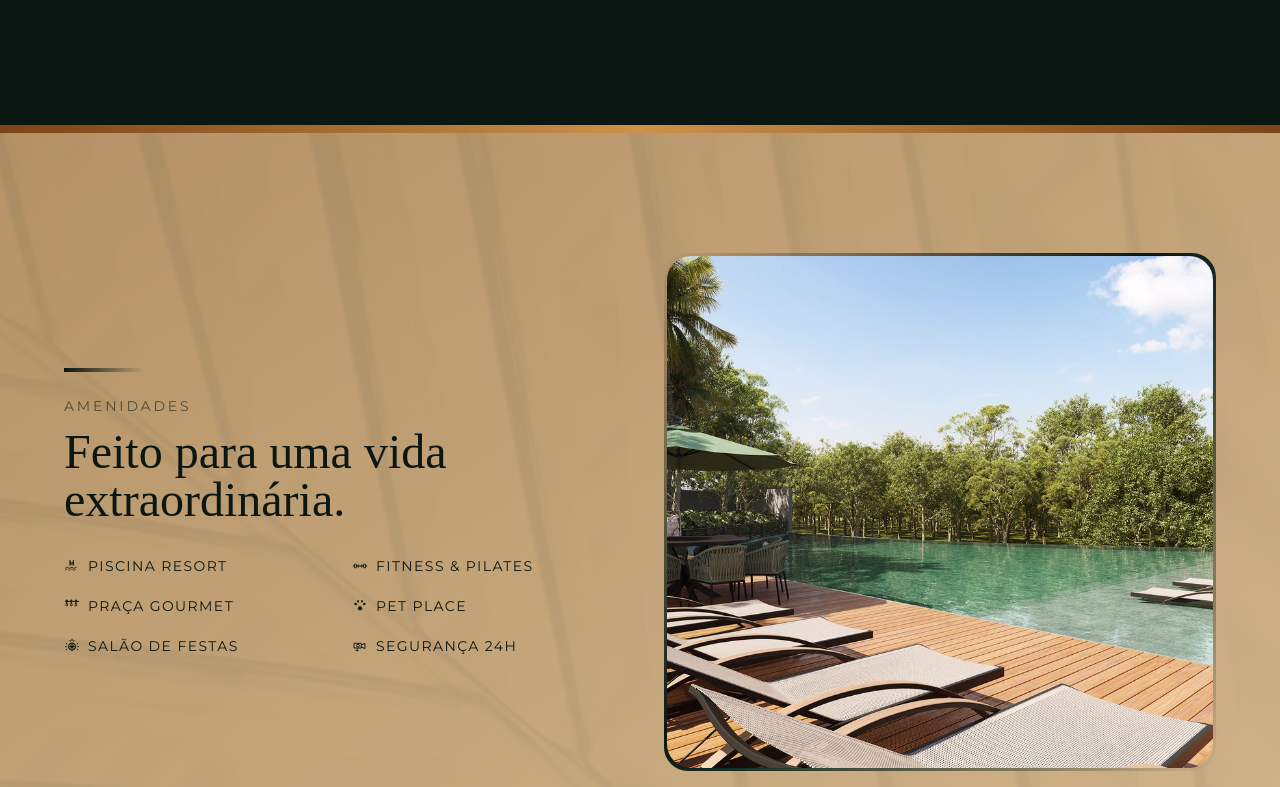
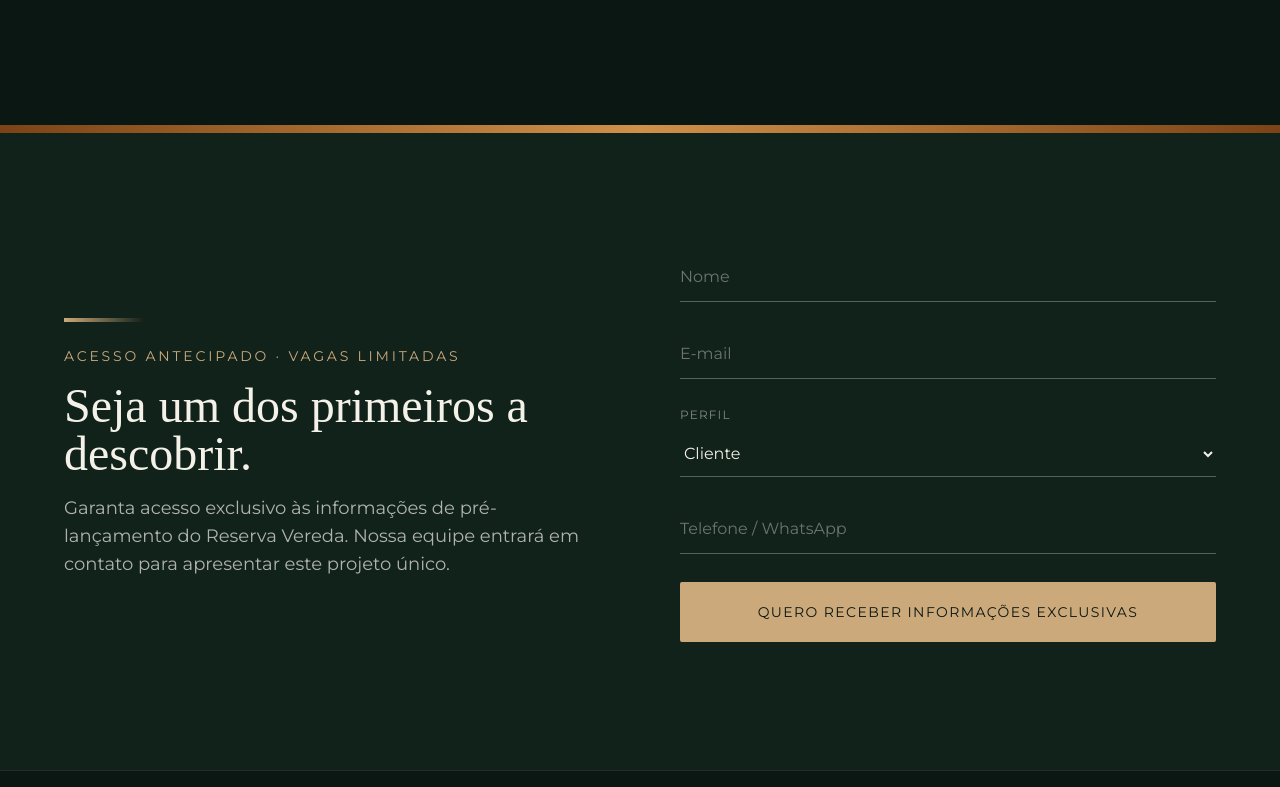
Before and after one commit to Docxdsz/SAN.bO-Sites, a plain HTML site: page site/index.html in a window 1280 px wide. Shown: the part 4333-5120 px from the top of the page. Drawn offline with nearby package versions, Linux system fonts and the light colour scheme; a web font is replaced by a local one.

Commit message:
Remove amenidades section

```diff
--- a/site/index.html
+++ b/site/index.html
@@ -282,52 +282,6 @@
     </div>
   </section>
 
-  <section id="amenidades" class="relative overflow-hidden py-24 md:py-32 px-6 bg-gradient-to-br from-gold-600 to-gold-400">
-    <img src="assets/images/amenidades-palm-accent.png" alt="" class="absolute inset-0 w-full h-full object-cover pointer-events-none" />
-    <div class="absolute inset-0 bg-offwhite/15 pointer-events-none" aria-hidden="true"></div>
-    <div class="js-divider absolute top-0 inset-x-0 h-2 bg-gradient-to-r from-[#7C4316] via-[#CF9049] to-[#7C4316] pointer-events-none" aria-hidden="true"></div>
-    <div class="relative z-10 max-w-6xl mx-auto grid md:grid-cols-2 gap-12 items-center">
-      <div class="js-reveal">
-        <div class="js-divider mb-6 h-1 w-20 bg-gradient-to-r from-forest-950 to-transparent"></div>
-        <p class="text-forest-950/60 text-xs md:text-sm uppercase tracking-[0.2em] mb-3">Amenidades</p>
-        <h2 class="font-serif text-3xl md:text-5xl text-forest-950 mb-8">Feito para uma vida extraordinária.</h2>
-        <div class="grid grid-cols-2 gap-x-6 gap-y-5 text-sm uppercase tracking-widest text-forest-950">
-          <span class="inline-flex items-center gap-2">
-            <svg class="w-4 h-4 shrink-0" viewBox="0 0 24 24" fill="none" stroke="currentColor" stroke-width="1.4" aria-hidden="true"><path d="M9 3.6c-1 0-1 1.3 0 1.3M14 3.6c1 0 1 1.3 0 1.3" stroke-linecap="round"/><path d="M9 4.9v6M14 4.9v6" stroke-linecap="round"/><path d="M9 7.2h5M9 9.2h5" stroke-linecap="round"/><path d="M2 15.5c1.6 0 1.6-1.6 3.2-1.6s1.6 1.6 3.2 1.6 1.6-1.6 3.2-1.6 1.6 1.6 3.2 1.6 1.6-1.6 3.2-1.6" stroke-linecap="round" stroke-linejoin="round"/><path d="M2 18.5c1.6 0 1.6-1.6 3.2-1.6s1.6 1.6 3.2 1.6 1.6-1.6 3.2-1.6 1.6 1.6 3.2 1.6 1.6-1.6 3.2-1.6" stroke-linecap="round" stroke-linejoin="round" opacity="0.55"/></svg>
-            Piscina Resort
-          </span>
-          <span class="inline-flex items-center gap-2">
-            <svg class="w-4 h-4 shrink-0" viewBox="0 0 24 24" fill="none" stroke="currentColor" stroke-width="1.4" aria-hidden="true"><path d="M2 12h1.5M20.5 12H22" stroke-linecap="round"/><rect x="3.5" y="9.3" width="3" height="5.4" rx="0.9"/><rect x="17.5" y="9.3" width="3" height="5.4" rx="0.9"/><path d="M6.5 12h11" stroke-linecap="round"/><path d="M9.3 10v4M14.7 10v4" stroke-linecap="round"/></svg>
-            Fitness &amp; Pilates
-          </span>
-          <span class="inline-flex items-center gap-2">
-            <svg class="w-4 h-4 shrink-0" viewBox="0 0 24 24" fill="none" stroke="currentColor" stroke-width="1.4" aria-hidden="true"><path d="M3.2 3h1.8v1.8H3.2zM10.1 3h1.8v1.8h-1.8zM17 3h1.8v1.8H17z" stroke-linejoin="round"/><path d="M2 5.2h20" stroke-linecap="round"/><path d="M4.1 5.2v1.9l-1.4 2.9c-.4.85.2 1.7 1.1 1.7h.6c.9 0 1.5-.85 1.1-1.7L4.1 7.1M11 5.2v1.9l-1.4 2.9c-.4.85.2 1.7 1.1 1.7h.6c.9 0 1.5-.85 1.1-1.7L11 7.1M17.9 5.2v1.9l-1.4 2.9c-.4.85.2 1.7 1.1 1.7h.6c.9 0 1.5-.85 1.1-1.7l-1.4-2.9" stroke-linecap="round" stroke-linejoin="round"/></svg>
-            Praça Gourmet
-          </span>
-          <span class="inline-flex items-center gap-2">
-            <svg class="w-4 h-4 shrink-0" viewBox="0 0 24 24" fill="currentColor" aria-hidden="true"><circle cx="12" cy="15.5" r="3.2"/><circle cx="5.5" cy="9" r="1.9"/><circle cx="18.5" cy="9" r="1.9"/><circle cx="9" cy="5" r="1.7"/><circle cx="15" cy="5" r="1.7"/></svg>
-            Pet Place
-          </span>
-          <span class="inline-flex items-center gap-2">
-            <svg class="w-4 h-4 shrink-0" viewBox="0 0 24 24" fill="none" stroke="currentColor" stroke-width="1.4" aria-hidden="true"><path d="M12 2v2" stroke-linecap="round"/><circle cx="12" cy="13" r="5.3"/><path d="M6.7 13h10.6M12 7.7v10.6" stroke-linecap="round"/><path d="M8.5 9.5l7 7M15.5 9.5l-7 7" stroke-linecap="round"/><path d="M3.3 8.3l1.1 1M20.7 8.3l-1.1 1M2.3 13h1.4M20.3 13h1.4M3.3 17.7l1.1-1M20.7 17.7l-1.1-1M9 3.6l.6 1.3M15 3.6l-.6 1.3" stroke-linecap="round"/></svg>
-            Salão de Festas
-          </span>
-          <span class="inline-flex items-center gap-2">
-            <svg class="w-4 h-4 shrink-0" viewBox="0 0 24 24" fill="none" stroke="currentColor" stroke-width="1.4" aria-hidden="true"><path d="M3 8h11v7H3z" stroke-linejoin="round"/><path d="M14 10.4l5.5-2.2v7.6l-5.5-2.2" stroke-linejoin="round"/><circle cx="9" cy="11.5" r="2.1"/><path d="M6 19h3M8 16v3" stroke-linecap="round"/></svg>
-            Segurança 24h
-          </span>
-        </div>
-      </div>
-      <div class="js-reveal">
-        <div class="dark-frame rounded-3xl">
-          <div class="overflow-hidden rounded-3xl">
-            <img src="assets/images/amenidades-bg.jpg" alt="Deck e área de lazer do Reserva Vereda" tabindex="0" role="button" class="js-lightbox cursor-zoom-in w-full h-96 md:h-[32rem] object-cover" />
-          </div>
-        </div>
-      </div>
-    </div>
-  </section>
-
   <section id="form" class="relative py-24 md:py-32 px-6 bg-forest-900">
     <div class="js-divider absolute top-0 inset-x-0 h-2 bg-gradient-to-r from-[#7C4316] via-[#CF9049] to-[#7C4316] pointer-events-none" aria-hidden="true"></div>
     <div class="max-w-6xl mx-auto grid md:grid-cols-2 gap-12 md:gap-20 items-center">
```
